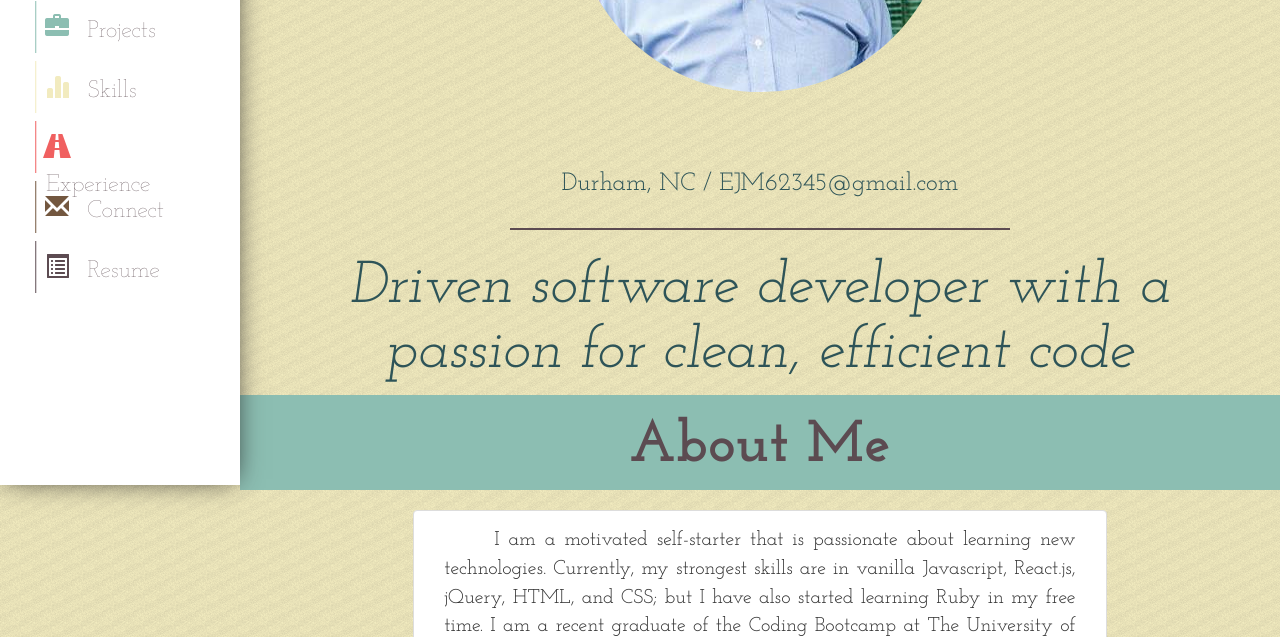
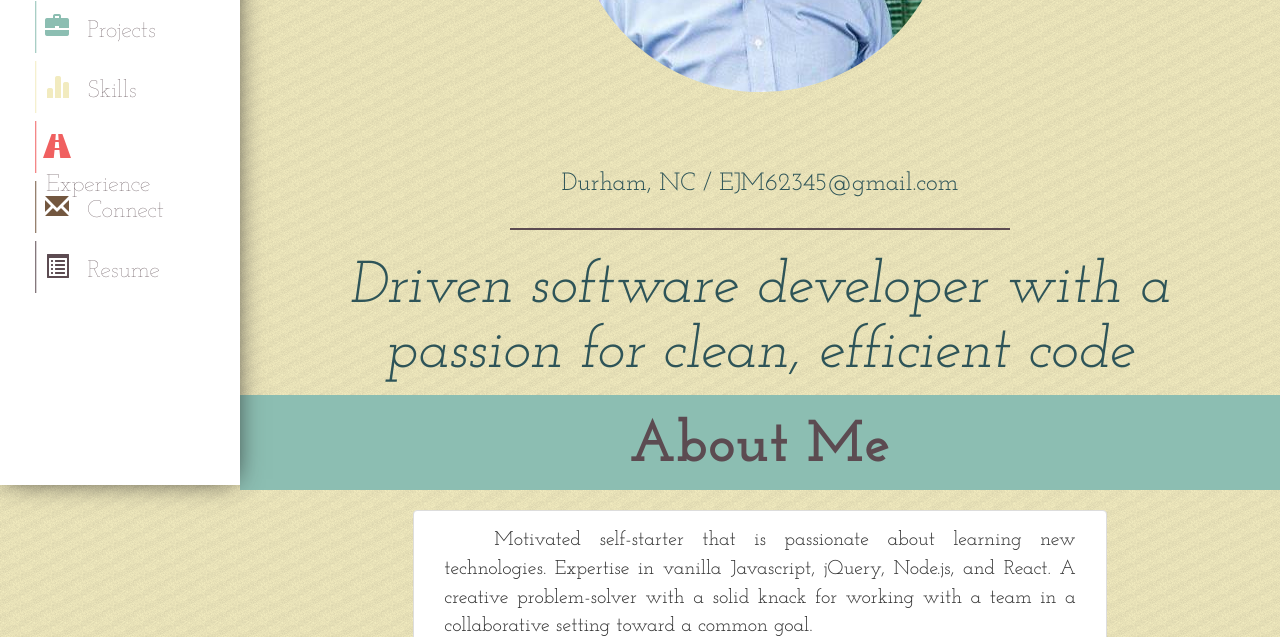
Before and after one commit to EJM6234/ejs-portfolio, a website: page index.html in a window 1280 px wide. Shown: the part 315-952 px from the top of the page. Drawn offline with nearby package versions, Linux system fonts and the light colour scheme.

Commit message:
Updated resume and about

```diff
--- a/index.html
+++ b/index.html
@@ -1,6 +1,5 @@
 <!DOCTYPE html>
 <html>
-<!-- TODO: Update project tabs with most recent/relevant projects -->
 <!-- TODO: Project tabs need to flip and display info on project -->
 
 <head>
@@ -75,7 +74,7 @@
 					</a>
 				</li>
 				<li id="resume" class="nav-choice">
-					<a href="https://www.dropbox.com/s/vps6ya93c5qgn06/Edward%20Morgan%20Software%20Engineer%20Resume%2002282018.pdf?dl=0" target="blank">
+					<a href="https://docs.google.com/document/d/1vSawLFH0qP0Q3aW3jMFnydnObHnUzf1qBhXNV6D8TqM/edit?usp=sharing" target="blank">
 						<span class="nav-choice-divs">
 							<span id="resume-glyph" class="glyphicon glyphicon-list-alt nav-list-spans"></span>
 							<span class="nav-titles">Resume</span>
@@ -128,8 +127,7 @@
 				</div>
 				<div class="about-panel panel panel-default col-xs-10 col-xs-offset-1 col-md-8 col-md-offset-2">
 					<div class="panel-body">
-						<p id="about-text">I am a motivated self-starter that is passionate about learning new technologies. Currently, my strongest skills are in vanilla Javascript, React.js, jQuery, HTML, and CSS; but I have also started learning Ruby in my free time. I am a recent graduate
-							of the Coding Bootcamp at The University of North Carolina. I have been studying extensively outside of class, usually for hours a day. I truly enjoy solving difficult problems and working with a team in a collaborative setting toward a common
+						<p id="about-text">Motivated self-starter that is passionate about learning new technologies. Expertise in vanilla Javascript, jQuery, Node.js, and React. A creative problem-solver with a solid knack for working with a team in a collaborative setting toward a common
 							goal.
 						</p>
 					</div>
```
